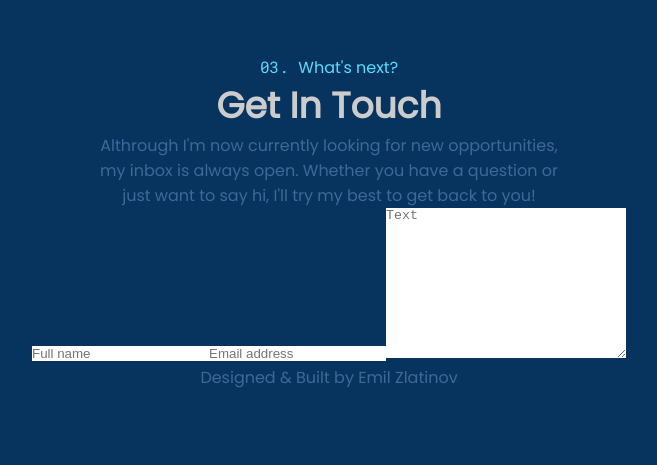
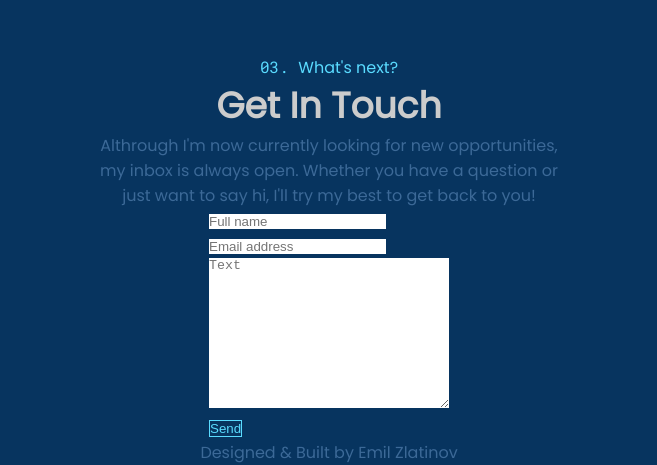
Before and after one commit to StroverIT/portfolio, a React (Create React App) app: page / in a window 1280 px wide. Shown: the part 2025-2490 px from the top of the page, without its empty margins (311-968 px from the left). Before the commit the page ends 2415 px from the top, so only its background shows below. Built offline with nearby package versions, Linux system fonts and the light colour scheme.

Commit message:
Basic form structure

```diff
--- a/src/components/form/Form.jsx
+++ b/src/components/form/Form.jsx
@@ -1,11 +1,21 @@
 import React from 'react'
+import "./form.scss";
 
 export default function Form() {
   return (
-    <form action="">
+    <form action="d-flex flex-row">
+        <div>
     <input type="name" placeholder='Full name'/>
+
+        </div>
+        <div>
+
     <input type="email" placeholder='Email address'/>
+        </div>
+    <div>
     <textarea name="textMe" id="" cols="30" rows="10" placeholder="Text"></textarea>
+    </div>
+    <button className="btn">Send</button>
 </form>
   )
 }
```
